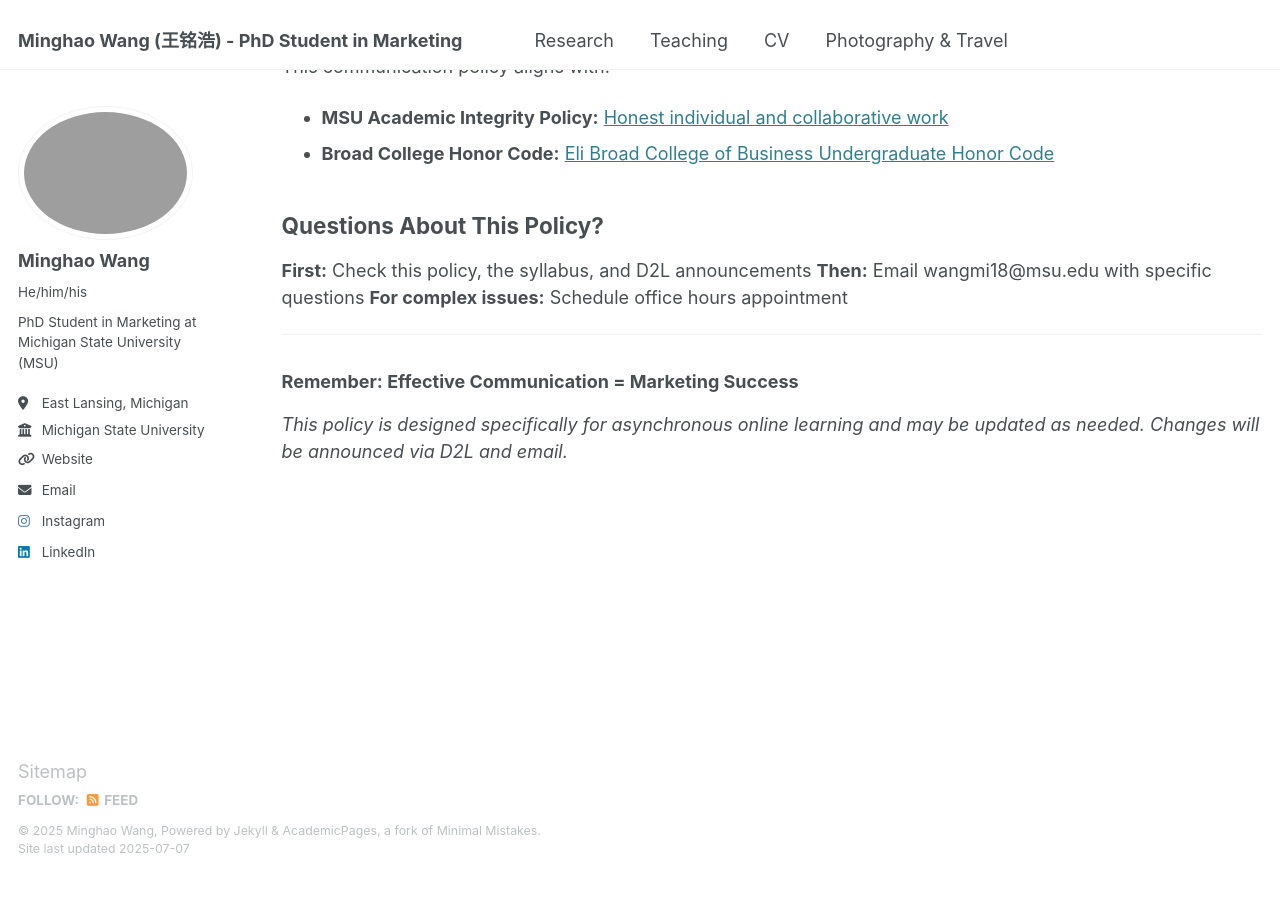
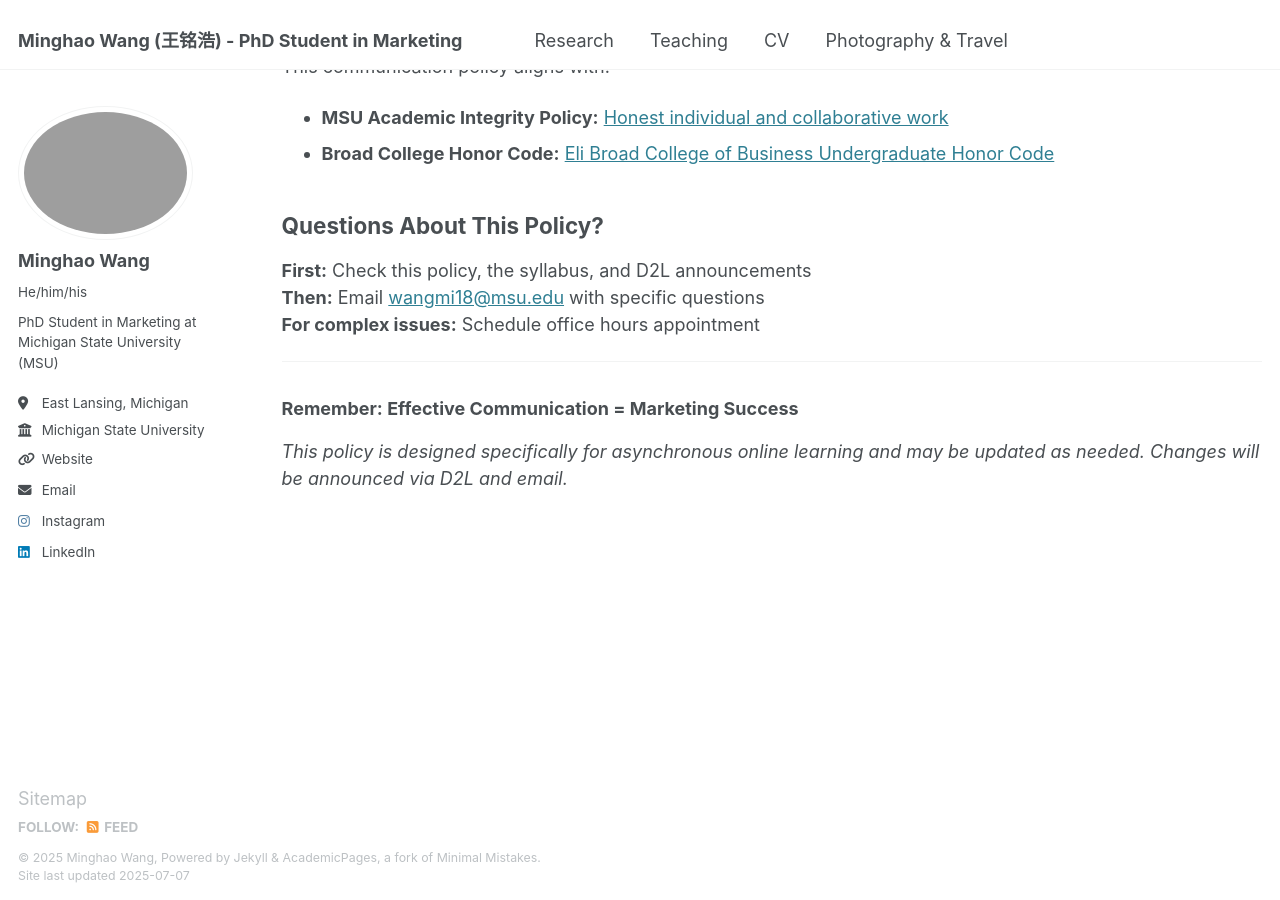
Before and after one commit to minghaowang-research/minghaowang-research.github.io, a Jekyll site: the page built from _teaching/course-communication-colicy.md, in a window 1280 px wide and 900 px high, scrolled down 3654 px. Built offline with Jekyll 4.4.1, drawn with Linux system fonts in a browser that asks for light colours; before the commit the page ends 4531 px from its top, so only the background shows below that; part of the change alters nothing that is shown.

```diff
--- a/_teaching/course-communication-colicy.md
+++ b/_teaching/course-communication-colicy.md
@@ -120,7 +120,7 @@ This communication policy aligns with:
 ## Questions About This Policy?
 
 **First:** Check this policy, the syllabus, and D2L announcements
-**Then:** Email wangmi18@msu.edu with specific questions
+**Then:** Email [wangmi18@msu.edu](mailto:wangmi18@msu.edu) with specific questions
 **For complex issues:** Schedule office hours appointment
 
 ---
```
